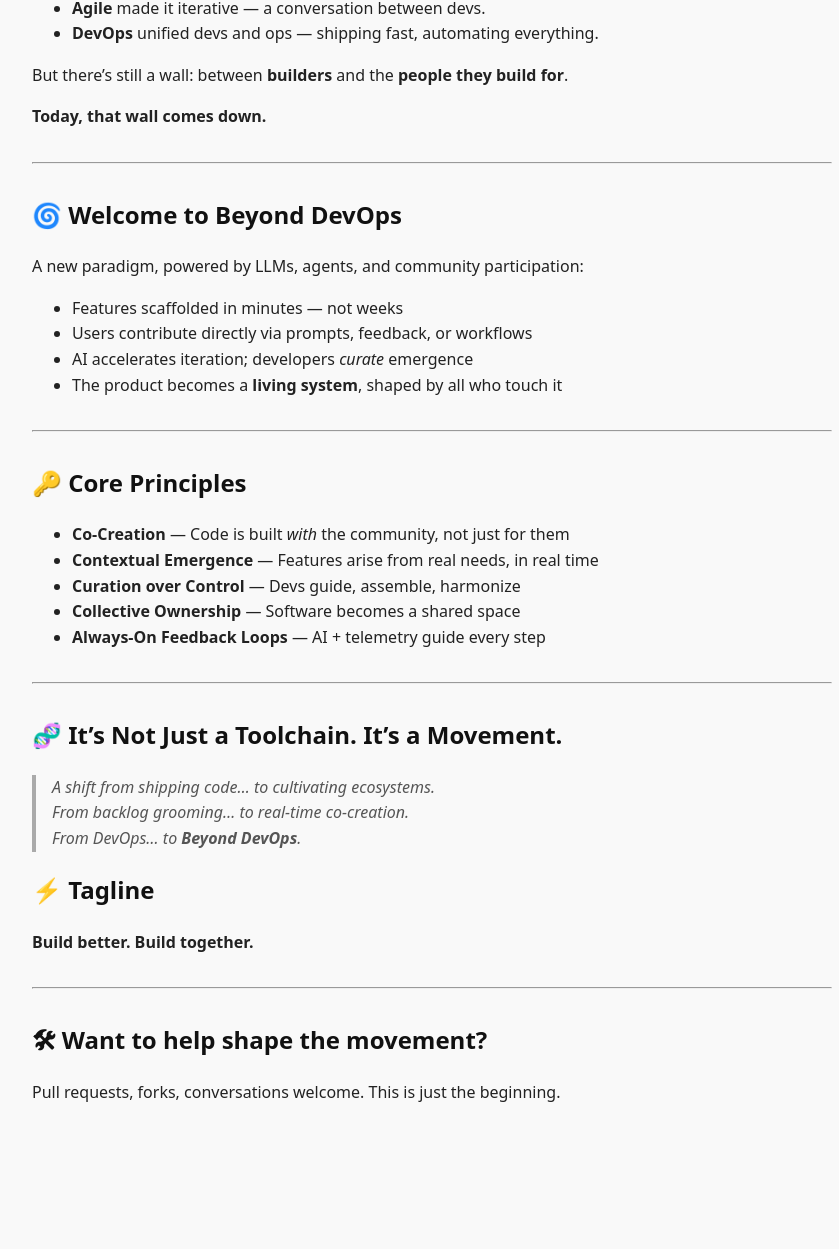
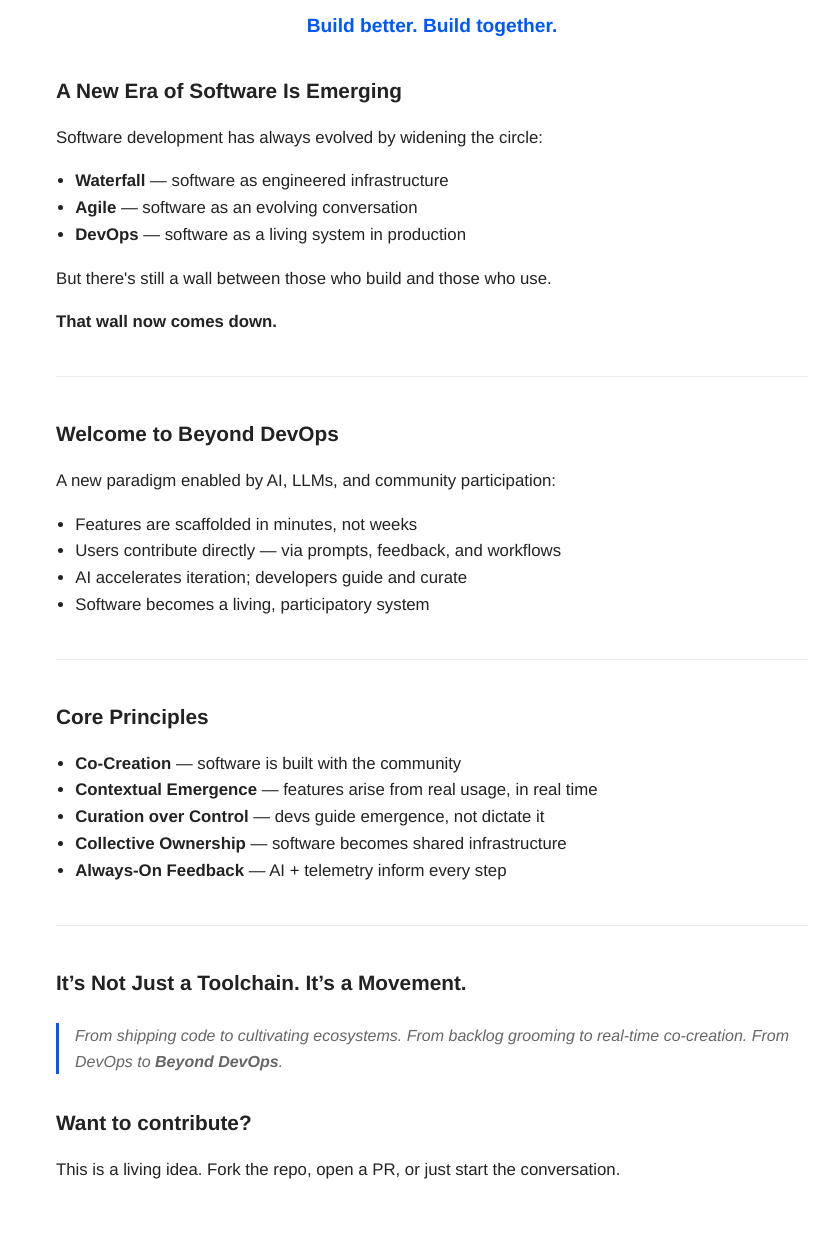
Before and after one commit to matthewlongshore/beyond-devops, a plain HTML site: page index.html in a window 1280 px wide. Shown: the part 256-1505 px from the top of the page, without its empty margins (208-1047 px from the left). Before the commit the page ends 1409 px from the top, so only its background shows below. Drawn offline with Linux system fonts and the light colour scheme.

Commit message:
Update index.html

```diff
--- a/index.html
+++ b/index.html
@@ -5,87 +5,122 @@
   <meta name="viewport" content="width=device-width, initial-scale=1.0" />
   <title>Beyond DevOps</title>
   <style>
+    :root {
+      --text: #222;
+      --muted: #666;
+      --accent: #0057ff;
+      --bg: #ffffff;
+    }
+    * {
+      box-sizing: border-box;
+    }
     body {
-      font-family: system-ui, sans-serif;
+      font-family: 'Helvetica Neue', sans-serif;
+      background: var(--bg);
+      color: var(--text);
       margin: 0;
-      padding: 2rem;
+      padding: 3rem 1.5rem;
+      line-height: 1.6;
       max-width: 800px;
-      line-height: 1.6;
-      color: #222;
-      background: #f9f9f9;
       margin-left: auto;
       margin-right: auto;
     }
-    h1, h2 {
-      color: #111;
+    header {
+      margin-bottom: 2rem;
+      text-align: center;
     }
-    code {
-      background: #eee;
-      padding: 0.1em 0.3em;
-      border-radius: 3px;
+    h1 {
+      font-size: 2.2rem;
+      margin-bottom: 0.5rem;
+    }
+    h2 {
+      margin-top: 2rem;
+      font-size: 1.3rem;
+    }
+    p, li {
+      font-size: 1.05rem;
+    }
+    ul {
+      padding-left: 1.2rem;
     }
     blockquote {
-      border-left: 4px solid #aaa;
-      padding-left: 1em;
-      margin-left: 0;
-      color: #555;
+      border-left: 3px solid var(--accent);
+      padding-left: 1rem;
+      color: var(--muted);
       font-style: italic;
+      margin: 1.5rem 0;
     }
     hr {
-      margin: 2rem 0;
+      border: none;
+      border-top: 1px solid #eee;
+      margin: 2.5rem 0;
+    }
+    .tagline {
+      font-size: 1.2rem;
+      font-weight: 600;
+      color: var(--accent);
+      margin-top: 1rem;
+      text-align: center;
+    }
+    .logo {
+      width: 100px;
+      height: 100px;
+      border-radius: 16px;
+      background: #ddd;
+      display: inline-block;
+      margin-bottom: 1rem;
     }
   </style>
 </head>
 <body>
-  <h1>🚀 Beyond DevOps: Build Better, Build Together</h1>
+  <header>
+    <div class="logo"></div>
+    <h1>Beyond DevOps</h1>
+    <div class="tagline">Build better. Build together.</div>
+  </header>
 
-  <h2>🧭 A New Era of Software Is Emerging</h2>
+  <h2>A New Era of Software Is Emerging</h2>
   <p>Software development has always evolved by widening the circle:</p>
   <ul>
-    <li><strong>Waterfall</strong> treated software like engineered infrastructure.</li>
-    <li><strong>Agile</strong> made it iterative — a conversation between devs.</li>
-    <li><strong>DevOps</strong> unified devs and ops — shipping fast, automating everything.</li>
+    <li><strong>Waterfall</strong> — software as engineered infrastructure</li>
+    <li><strong>Agile</strong> — software as an evolving conversation</li>
+    <li><strong>DevOps</strong> — software as a living system in production</li>
   </ul>
-  <p>But there’s still a wall: between <strong>builders</strong> and the <strong>people they build for</strong>.</p>
-  <p><strong>Today, that wall comes down.</strong></p>
+  <p>But there's still a wall between those who build and those who use.</p>
+  <p><strong>That wall now comes down.</strong></p>
 
   <hr />
 
-  <h2>🌀 Welcome to Beyond DevOps</h2>
-  <p>A new paradigm, powered by LLMs, agents, and community participation:</p>
+  <h2>Welcome to Beyond DevOps</h2>
+  <p>A new paradigm enabled by AI, LLMs, and community participation:</p>
   <ul>
-    <li>Features scaffolded in minutes — not weeks</li>
-    <li>Users contribute directly via prompts, feedback, or workflows</li>
-    <li>AI accelerates iteration; developers <em>curate</em> emergence</li>
-    <li>The product becomes a <strong>living system</strong>, shaped by all who touch it</li>
+    <li>Features are scaffolded in minutes, not weeks</li>
+    <li>Users contribute directly — via prompts, feedback, and workflows</li>
+    <li>AI accelerates iteration; developers guide and curate</li>
+    <li>Software becomes a living, participatory system</li>
   </ul>
 
   <hr />
 
-  <h2>🔑 Core Principles</h2>
+  <h2>Core Principles</h2>
   <ul>
-    <li><strong>Co-Creation</strong> — Code is built <em>with</em> the community, not just for them</li>
-    <li><strong>Contextual Emergence</strong> — Features arise from real needs, in real time</li>
-    <li><strong>Curation over Control</strong> — Devs guide, assemble, harmonize</li>
-    <li><strong>Collective Ownership</strong> — Software becomes a shared space</li>
-    <li><strong>Always-On Feedback Loops</strong> — AI + telemetry guide every step</li>
+    <li><strong>Co-Creation</strong> — software is built with the community</li>
+    <li><strong>Contextual Emergence</strong> — features arise from real usage, in real time</li>
+    <li><strong>Curation over Control</strong> — devs guide emergence, not dictate it</li>
+    <li><strong>Collective Ownership</strong> — software becomes shared infrastructure</li>
+    <li><strong>Always-On Feedback</strong> — AI + telemetry inform every step</li>
   </ul>
 
   <hr />
 
-  <h2>🧬 It’s Not Just a Toolchain. It’s a Movement.</h2>
+  <h2>It’s Not Just a Toolchain. It’s a Movement.</h2>
   <blockquote>
-    A shift from shipping code… to cultivating ecosystems.<br />
-    From backlog grooming… to real-time co-creation.<br />
-    From DevOps… to <strong>Beyond DevOps</strong>.
+    From shipping code to cultivating ecosystems.
+    From backlog grooming to real-time co-creation.
+    From DevOps to <strong>Beyond DevOps</strong>.
   </blockquote>
 
-  <h2>⚡ Tagline</h2>
-  <p><strong>Build better. Build together.</strong></p>
-
-  <hr />
-
-  <h2>🛠 Want to help shape the movement?</h2>
-  <p>Pull requests, forks, conversations welcome. This is just the beginning.</p>
+  <h2>Want to contribute?</h2>
+  <p>This is a living idea. Fork the repo, open a PR, or just start the conversation.</p>
 </body>
 </html>
```
